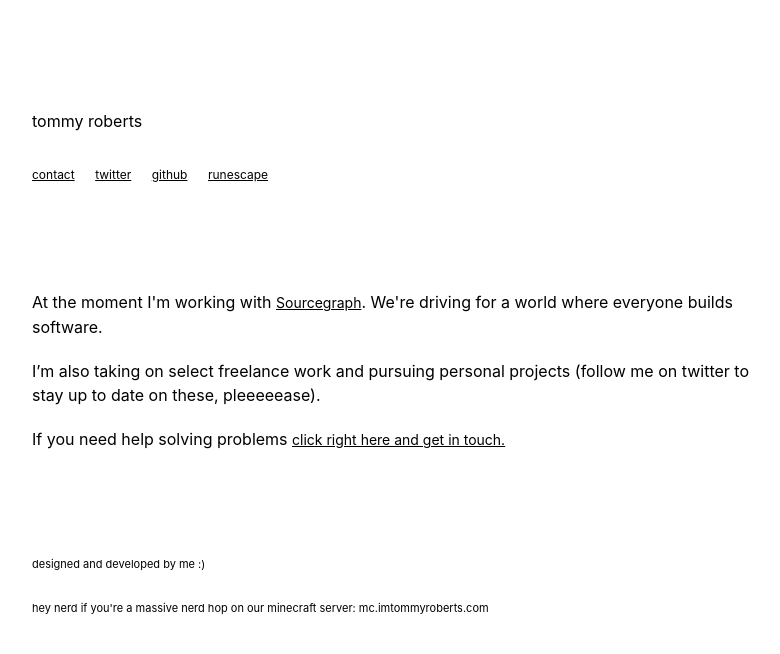
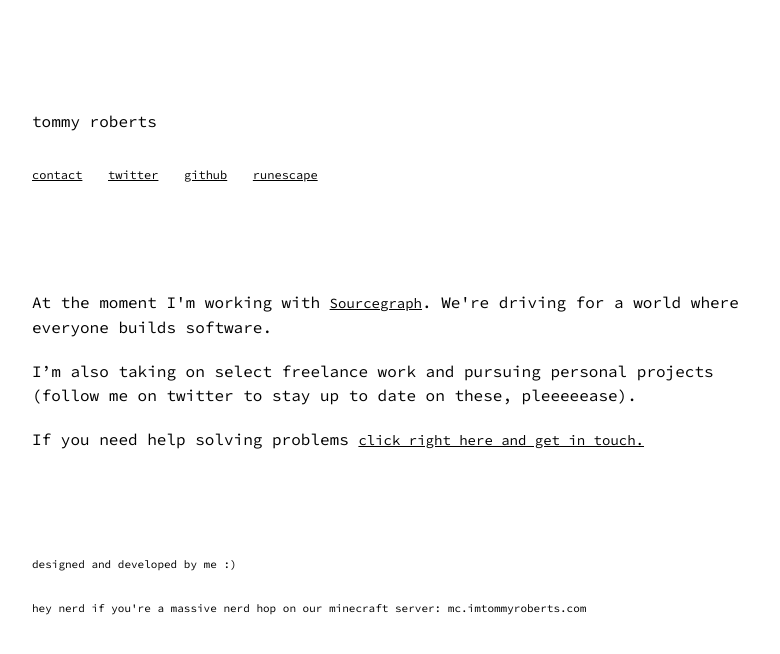
Before and after one commit to imtommyroberts/tommyroberts, a website: page src/index.html in a window 1280 px wide. Shown: the whole page, without its empty margins (113-893 px from the left). Drawn offline with Linux system fonts and the light colour scheme.

Commit message:
Update index.html

```diff
--- a/src/index.html
+++ b/src/index.html
@@ -6,7 +6,7 @@
   <meta http-equiv="X-UA-Compatible" content="ie=edge">
   <link rel="icon" type="image/png" href="img/favicon.png" />
   <title>Tommy Roberts</title>
-  <meta name="description" content="Tommy Roberts freelance product designer">
+  <meta name="description" content="Tommy Roberts is a product designer">
   <style>
     @import url('https://fonts.googleapis.com/css2?family=Source+Code+Pro&display=swap');
     html { font-family: 'Source Code Pro', monospace; }
@@ -56,7 +56,7 @@
     }
 
     body {
-      font-family: Inter,-apple-system,BlinkMacSystemFont,Segoe UI,Roboto,Helvetica,Arial,sans-serif,Apple Color Emoji,Segoe UI Emoji,Segoe UI Symbol;
+      font-family: Source Code Pro,-apple-system,BlinkMacSystemFont,Segoe UI,Roboto,Helvetica,Arial,sans-serif,Apple Color Emoji,Segoe UI Emoji,Segoe UI Symbol;
       font-style: normal;
       font-weight: normal;
       font-size: 16px;
@@ -117,7 +117,7 @@
     }
 
     .body-link {
-      font-family: Inter,-apple-system,BlinkMacSystemFont,Segoe UI,Roboto,Helvetica,Arial,sans-serif,Apple Color Emoji,Segoe UI Emoji,Segoe UI Symbol;
+      font-family: Source Code Pro,-apple-system,BlinkMacSystemFont,Segoe UI,Roboto,Helvetica,Arial,sans-serif,Apple Color Emoji,Segoe UI Emoji,Segoe UI Symbol;
       font-style: normal;
       font-weight: normal;
       font-size: 14px;
```
